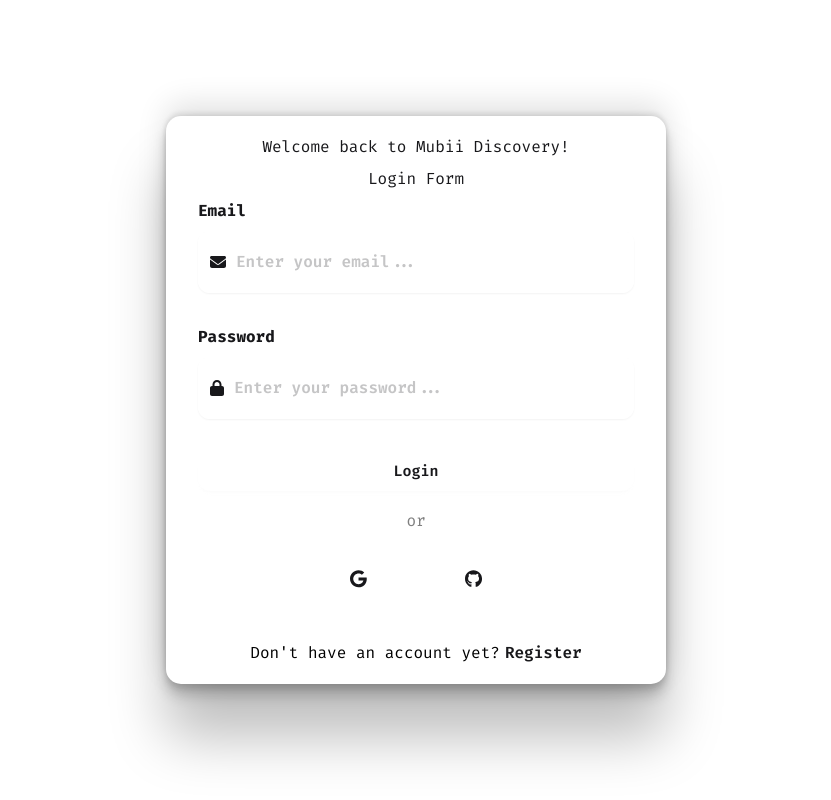
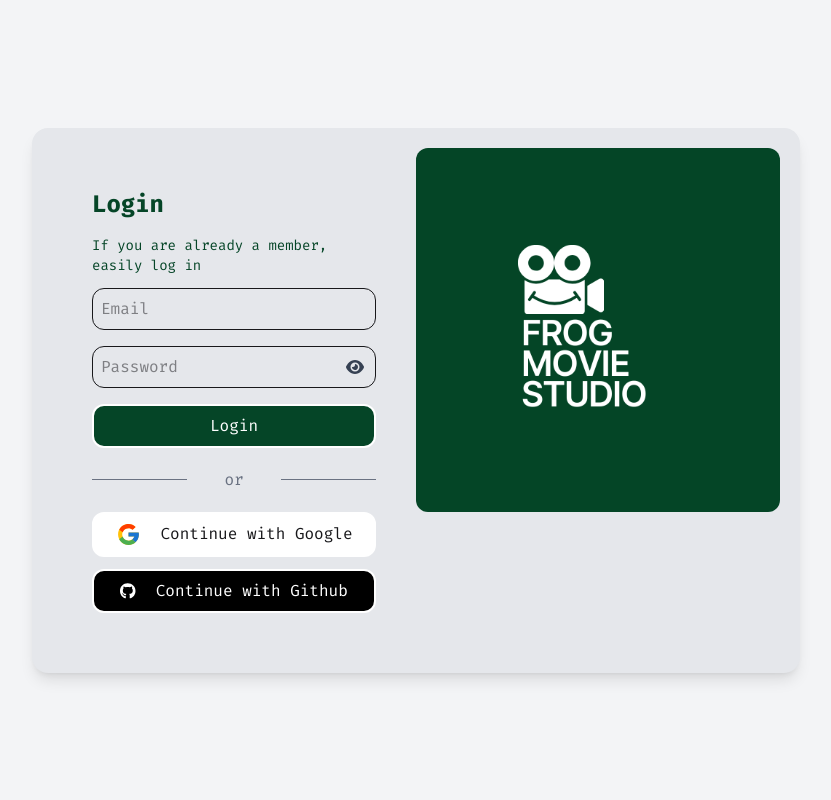
Before and after one commit to HtooMyatDev/mubii-discovery-frontend, a Vue app: page /login in a window 1280 px wide. Shown: the whole page, without its empty margins (224-1055 px from the left). Built offline with nearby package versions, Linux system fonts and the light colour scheme.

Commit message:
Authentication Layout Restyling

```diff
--- a/src/components/AppAlert.vue
+++ b/src/components/AppAlert.vue
@@ -1,6 +1,6 @@
 <template>
   <div
-    style="padding: 12px; margin: 15px 0; font-weight: bold"
+    style="padding: 12px; margin: 15px 0; font-weight: bold; font-size:12px;"
     role="alert"
     :class="`alert bg-red-500 border-none text-white`"
   >
--- a/src/components/authentication/LoginForm.vue
+++ b/src/components/authentication/LoginForm.vue
@@ -1,63 +1,88 @@
 <template>
-  <div class="signup-form">
-    <form @submit.prevent="">
-      <div class="header-wrapper">
-        <h2 class="header">Welcome back to Mubii Discovery!</h2>
-        <h3 class="header">Login Form</h3>
+  <div class="bg-gray-100 flex items-center justify-center min-h-screen">
+    <!-- login container -->
+    <div class="bg-gray-200 max-w-3xl shadow-lg flex p-5 rounded-2xl">
+      <!-- login form -->
+      <div class="md:w-1/2 p-10">
+        <h1 class="font-bold text-2xl text-[#054527]">Login</h1>
+        <p class="text-sm mt-4 text-[#054527]">If you are already a member, easily log in</p>
+
+       <AppAlert v-if="!status"  message="The credentials do not match."/>
+          <form action="" class="flex flex-col gap-4" @submit.prevent="">
+
+          <input type="email" class="border p-2 mt-3 rounded-xl" placeholder="Email" v-model="userData.email" />
+
+          <small v-if="validation.email" class="duration-300 text-red-600"
+            >The email field is required.</small
+          >
+          <div class="relative">
+            <input type="password" class="w-full border p-2 rounded-xl" placeholder="Password" v-model="userData.password" />
+            <i class="fa-solid fa-eye absolute right-3 top-1/2 -translate-y-1/2 text-gray-700"></i>
+          </div>
+          <small v-if="validation.password" class="duration-300 text-red-600"
+            >The password field is required.</small
+          >
+          <button
+            class="bg-[#054527] text-white p-2 rounded-xl border-2 duration-300 cursor-pointer outline-none focus:ring-2 focus:ring-[#054527] hover:text-[#054527] hover:bg-white hover:border-[#054527]"
+            @click="loginProcess()"
+          >
+            Login
+          </button>
+        </form>
+
+        <div class="mt-5 grid grid-cols-3 items-center text-gray-500">
+          <hr class="border-gray-500" />
+          <p class="text-center">or</p>
+          <hr class="border-gray-500" />
         </div>
 
-      <AppAlert type="error" message="The credentials do not match" v-if="!status" />
+        <!-- social login -->
 
-      <div class="form-group">
-        <label for="">Email</label>
-        <div class="input-group">
-          <i class="fa-solid fa-envelope"></i>
-          <input
-            type="email"
-            v-model="userData.email"
-            name="email"
-            placeholder="Enter your email..."
-          />
-        </div>
-        <small v-if="validation.email" class="text-red-500">The email field is required</small>
-      </div>
+        <button
+          class="flex items-center justify-center gap-5 bg-white cursor-pointer p-2 w-full mt-5 rounded-xl border-2 duration-300 border-white hover:border-black"
+          @click="socialLogin('google')"
+        >
+          <svg
+            xmlns="http://www.w3.org/2000/svg"
+            x="0px"
+            y="0px"
+            width="25"
+            height="25"
+            viewBox="0 0 48 48"
+          >
+            <path
+              fill="#FFC107"
+              d="M43.611,20.083H42V20H24v8h11.303c-1.649,4.657-6.08,8-11.303,8c-6.627,0-12-5.373-12-12c0-6.627,5.373-12,12-12c3.059,0,5.842,1.154,7.961,3.039l5.657-5.657C34.046,6.053,29.268,4,24,4C12.955,4,4,12.955,4,24c0,11.045,8.955,20,20,20c11.045,0,20-8.955,20-20C44,22.659,43.862,21.35,43.611,20.083z"
+            ></path>
+            <path
+              fill="#FF3D00"
+              d="M6.306,14.691l6.571,4.819C14.655,15.108,18.961,12,24,12c3.059,0,5.842,1.154,7.961,3.039l5.657-5.657C34.046,6.053,29.268,4,24,4C16.318,4,9.656,8.337,6.306,14.691z"
+            ></path>
+            <path
+              fill="#4CAF50"
+              d="M24,44c5.166,0,9.86-1.977,13.409-5.192l-6.19-5.238C29.211,35.091,26.715,36,24,36c-5.202,0-9.619-3.317-11.283-7.946l-6.522,5.025C9.505,39.556,16.227,44,24,44z"
+            ></path>
+            <path
+              fill="#1976D2"
+              d="M43.611,20.083H42V20H24v8h11.303c-0.792,2.237-2.231,4.166-4.087,5.571c0.001-0.001,0.002-0.001,0.003-0.002l6.19,5.238C36.971,39.205,44,34,44,24C44,22.659,43.862,21.35,43.611,20.083z"
+            ></path>
+          </svg>
+          Continue with Google
+        </button>
 
-      <div class="form-group">
-        <label for="">Password</label>
-        <div class="input-group">
-          <i class="fa-solid fa-lock"></i>
-          <input
-            type="password"
-            v-model="userData.password"
-            name="password"
-            placeholder="Enter your password..."
-          />
-        </div>
-        <small v-if="validation.password" class="text-red-500">The password field is required</small>
-      </div>
-
-      <div class="form-group button-group">
-        <button type="submit" @click="loginProcess()" class="btn focus:ring-4 focus:ring-green-900 focus:outline-none">Login</button>
-        <span style="margin-bottom: 1.2em; color: gray"> or </span>
-        <div class="btn-wrapper">
-          <button type="button" @click.prevent="socialLogin('google')" class="google social-btn">
-            <i class="fa-brands fa-google"></i>
-          </button>
-          <button type="button" @click.prevent="socialLogin('github')" class="github social-btn">
+        <button
+          class="flex items-center justify-center gap-5 bg-black cursor-pointer text-white p-2 w-full mt-3 rounded-xl duration-300 border-2 hover:bg-white hover:text-black hover:border-black"
+          @click="socialLogin('github')"
+        >
           <i class="fa-brands fa-github"></i>
+          Continue with Github
         </button>
       </div>
-      </div>
-
-      <div class="login-group">
-        <span style="margin-right: 5px; color: black">Don't have an account yet?</span>
-        <div>
-          <a href="/signup">
-            <p>Register</p>
-          </a>
+      <!-- image -->
+      <div class="md:block hidden w-1/2">
+        <img src="./url/MubiiDiscoveryLogo.png" class="rounded-xl" />
       </div>
     </div>
-    </form>
   </div>
 </template>
 
@@ -76,7 +101,7 @@
   email: '',
   password: '',
 })
-
+console.log(userData.value.email)
 const status = ref(true)
 
 const validation = ref({
@@ -110,37 +135,6 @@
 </script>
 
 <style scoped>
-.header {
-  margin-bottom: 0.5em;
-  text-align: center;
-}
-
-.signup-form {
-  display: flex;
-  justify-content: center;
-  align-items: center;
-  height: 100vh;
-}
-
-.signup-form form {
-  display: flex;
-  flex-direction: column;
-
-  padding: 1.2em 2em;
-  max-width: 500px;
-  width: 100%;
-  border-radius: 15px;
-
-  box-shadow:
-    rgba(0, 0, 0, 0.25) 0px 54px 55px,
-    rgba(0, 0, 0, 0.12) 0px -12px 30px,
-    rgba(0, 0, 0, 0.12) 0px 4px 6px,
-    rgba(0, 0, 0, 0.17) 0px 12px 13px,
-    rgba(0, 0, 0, 0.09) 0px -3px 5px;
-
-  color: var(--sidebar-bg-color);
-  background-color: white;
-}
 .form-group {
   margin-bottom: 2em;
 }
@@ -202,8 +196,8 @@
   transition: 0.2s ease-in-out;
 }
 .btn-wrapper .social-btn:hover,
-.social-btn:focus{
-  outline:none;
+.social-btn:focus {
+  outline: none;
   background-color: var(--sidebar-bg-color);
   color: white;
 }
--- a/src/components/navbar/NavbarView.vue
+++ b/src/components/navbar/NavbarView.vue
@@ -33,10 +33,11 @@
       </div>
     </div>
     <div
-      class="cursor-pointer p-5 w-1/6 border-b-2 border-l-2 content-center flex items-center justify-center space-x-5 hover:bg-green-600 transition duration-150"
+      class="cursor-pointer p-5 w-1/6 border-b-2 border-l-2 content-center flex items-center justify-center space-x-3 hover:bg-green-600 transition duration-150 dropdown dropdown-end"
     >
+      <div v-if="store.getToken">
         <div class="">Htoo Myat Aung</div>
-      <div class="dropdown dropdown-end">
+        <div class="">
           <div tabindex="0" role="button" class="btn btn-ghost btn-circle avatar">
             <div class="w-10 rounded-xl">
               <img
@@ -60,6 +61,10 @@
           </ul>
         </div>
       </div>
+      <a href="/login" v-else>
+        Sign in
+      </a>
+    </div>
   </div>
 </template>
 
```
Also changed, not shown: src/components/authentication/url/MubiiDiscoveryLogo.png (added), src/components/authentication/url/mountain.jpeg (added). Lines whose indentation alone changed are shown as unchanged.
